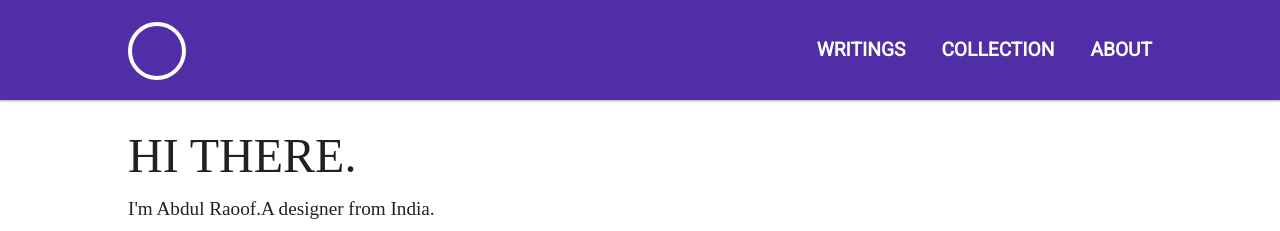
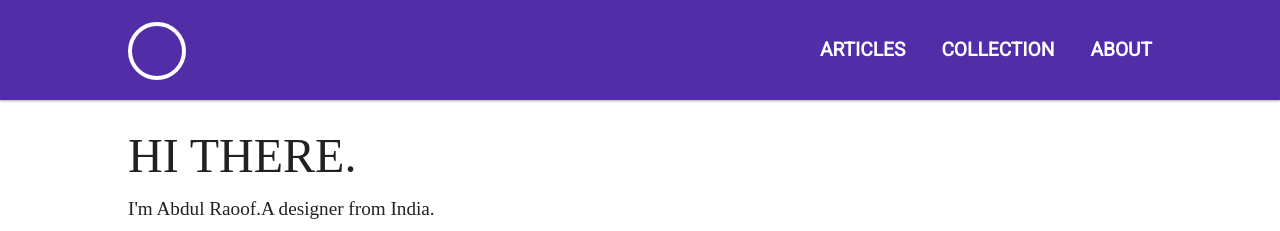
Before and after one commit to abdulraoof/abdulraoof.github.io, a Jekyll site: the page built from about.html, in a window 1280 px wide. Shown: the top 231 px of the page. Built offline with Jekyll 4.4.1, drawn with Linux system fonts in a browser that asks for light colours; nearby versions of some CDN libraries; some web fonts are replaced.

Commit message:
Testing Jekyll in Windows

```diff
--- a/_includes/nav.html
+++ b/_includes/nav.html
@@ -1,6 +1,6 @@
 <nav>
     <ul>
-        <li><a href="/writings.html">WRITINGS</a></li>
+        <li><a href="/writings.html">ARTICLES</a></li>
         <li><a href="/collection.html">COLLECTION</a></li>
         <li><a href="/about.html">ABOUT</a></li>
     </ul>
--- a/index.html
+++ b/index.html
@@ -7,7 +7,7 @@
 <div id="about">
 </div>
 <div id="posts_list">
-    <h2>Writings</h2>
+    <h2ARTICLES</h2>
     <p>
         My thoughts on Everything.
     </p>
```
